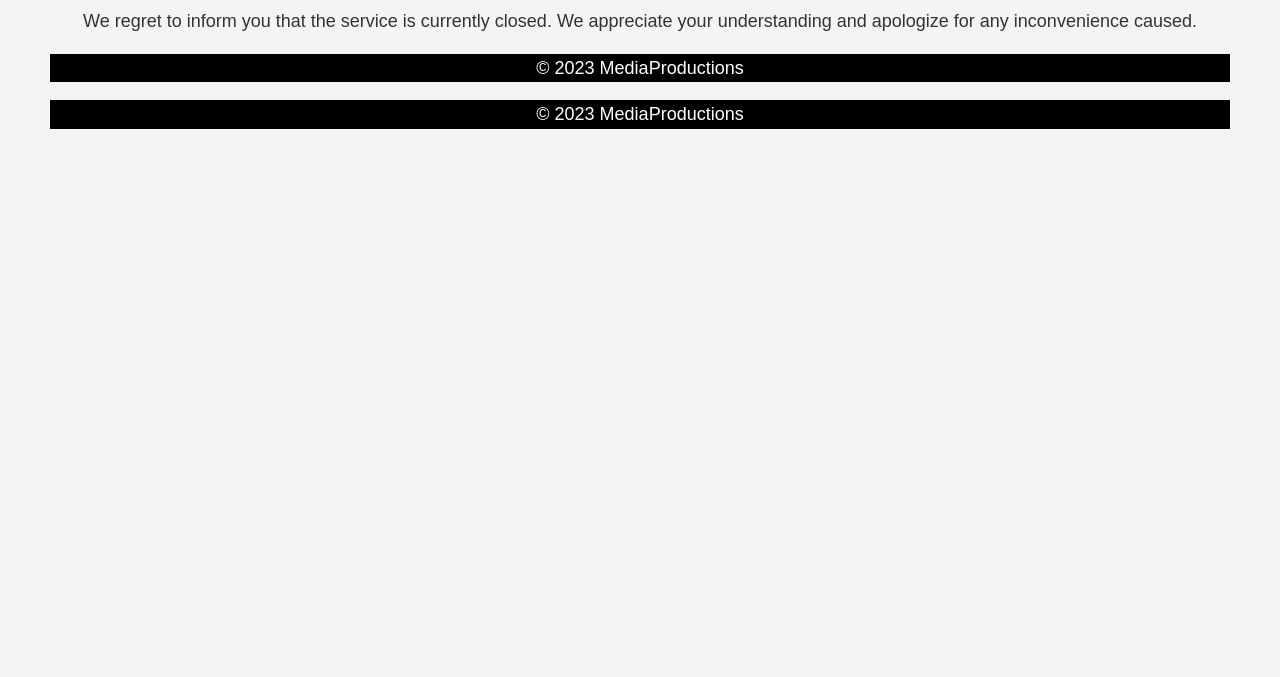
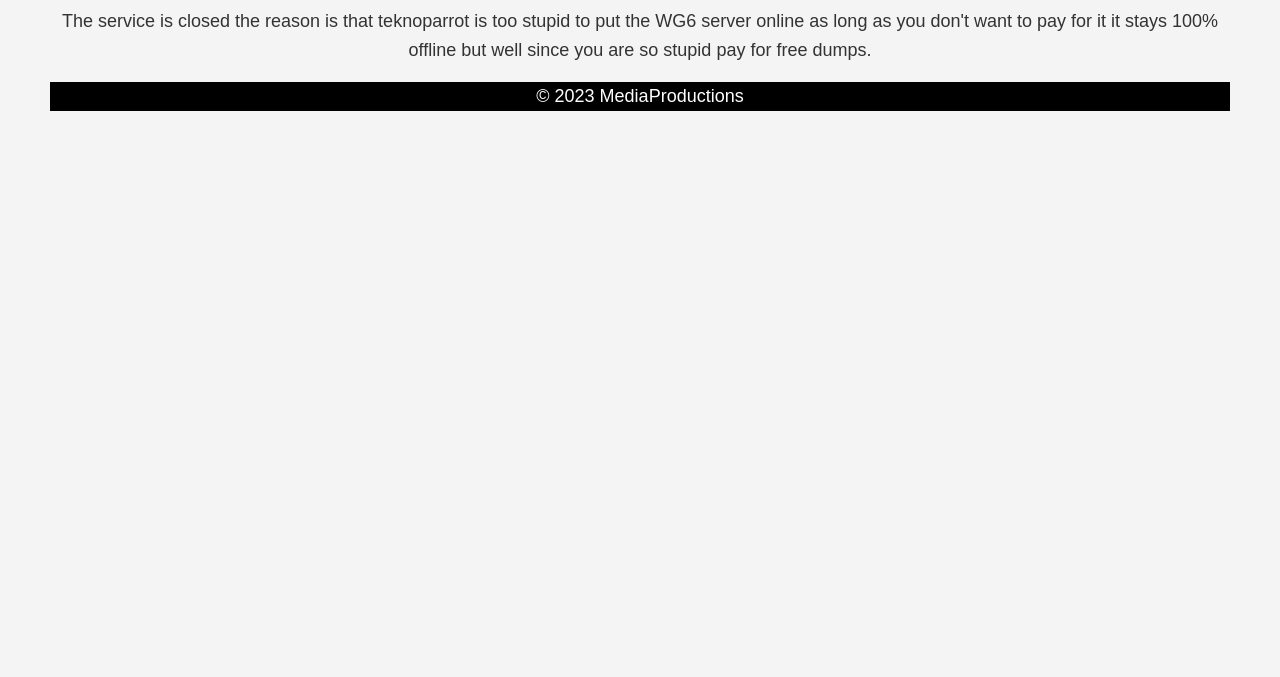
Before and after one commit to MediaProductions/WMMT6ENG.github.io, a plain HTML site: page Download.html in a window 1280 px wide. Shown: the part 123-800 px from the top of the page. Drawn offline with Linux system fonts and the light colour scheme.

Commit message:
Update Download.html

```diff
--- a/Download.html
+++ b/Download.html
@@ -26,15 +26,11 @@
 </head>
 <body>
     <h1>Service Closed</h1>
-    <p>We regret to inform you that the service is currently closed. We appreciate your understanding and apologize for any inconvenience caused.</p>
+    <p>The service is closed the reason is that teknoparrot is too stupid to put the WG6 server online as long as you don't want to pay for it it stays 100% offline but well since you are so stupid pay for free dumps.</p>
 </body>
 </html>
 
 </body>
 </html>
 
- <p style="background-color:black;color:white;"> © 2023 MediaProductions</p>
-
-
-
     <p style="background-color:black;color:white;"> © 2023 MediaProductions</p>
```
